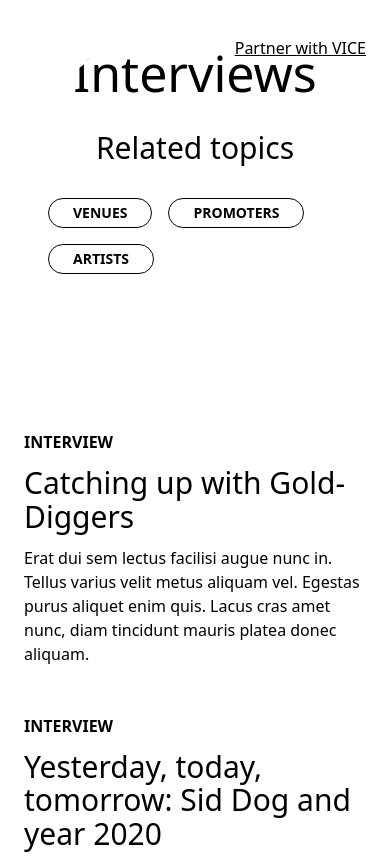
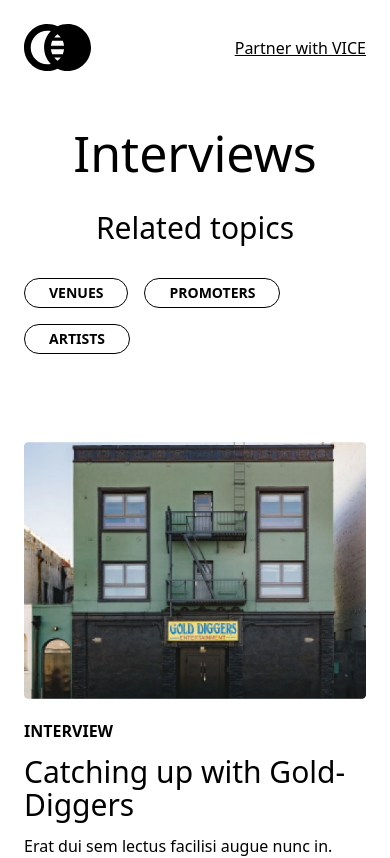
Before and after one commit to leonace924/next-tailwind-landing, a Next.js app: page /interview in a window 390 px wide. Shown: the top 858 px of the page. Built offline with nearby package versions, Linux system fonts and the light colour scheme.

Commit message:
Update interview page

```diff
--- a/src/components/Footer/Footer.js
+++ b/src/components/Footer/Footer.js
@@ -12,7 +12,7 @@
             <div className="flex items-center justify-center lg:justify-start lg:items-start lg:col-start-1 lg:col-span-2">
               <Link href="/" passHref>
                 <a>
-                  <Logo color="black" />
+                  <Logo color="dark" />
                 </a>
               </Link>
             </div>
--- a/src/pages/interview/index.js
+++ b/src/pages/interview/index.js
@@ -9,7 +9,7 @@
   const { title, relatedTopics, articles } = articleContent;
 
   return (
-    <Layout>
+    <Layout mode="dark">
       <Hero title={title} relatedTopics={relatedTopics} />
       <MidBlogs content={articles} />
       <GetMission content={getMissionContent} />
--- a/src/sections/Interview/Hero/Hero.js
+++ b/src/sections/Interview/Hero/Hero.js
@@ -3,7 +3,7 @@
 
 const Hero = ({ title, relatedTopics }) => {
   return (
-    <div className="flex flex-col items-center justify-center px-12 py-12 text-center lg:pb-25 lg:px-20 lg:pt-48">
+    <div className="flex flex-col items-center justify-center px-6 pt-32 text-center lg:pb-25 lg:px-20 md:px-12 lg:pt-48">
       <div className="mx-auto max-w-7xl">
         <h1 className="pb-8 text-5xl leading-none text-black lg:text-7xl lg:pb-12">{title}</h1>
         <h4 className="text-3xl text-black lg:text-4xl">Related topics</h4>
--- a/tailwind.config.js
+++ b/tailwind.config.js
@@ -16,6 +16,7 @@
         '8.5xl': '7.5rem',
       },
       padding: {
+        25: '6.25rem',
         landscape: '75%',
         'x-landscape': '60%',
         portrait: '133%',
@@ -29,9 +30,6 @@
       },
       margin: {
         13: '3.125rem',
-        25: '6.25rem',
-      },
-      padding: {
         25: '6.25rem',
       },
       zIndex: {
```
